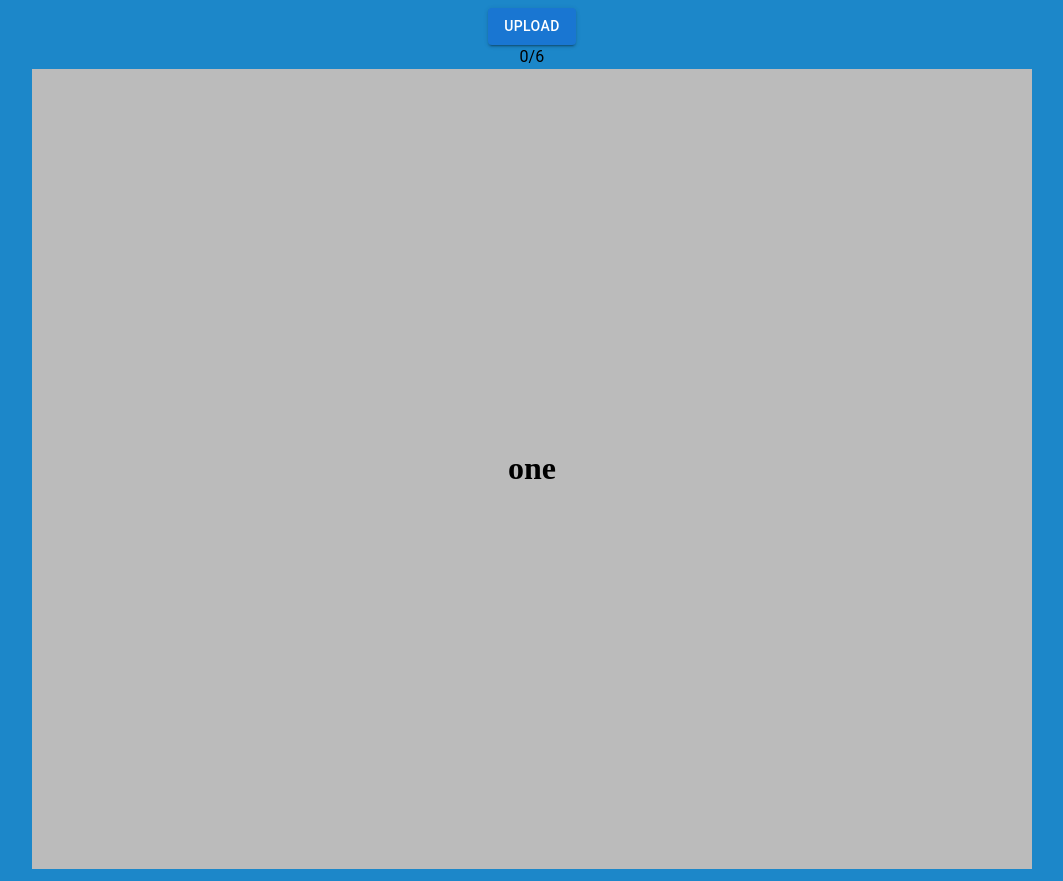
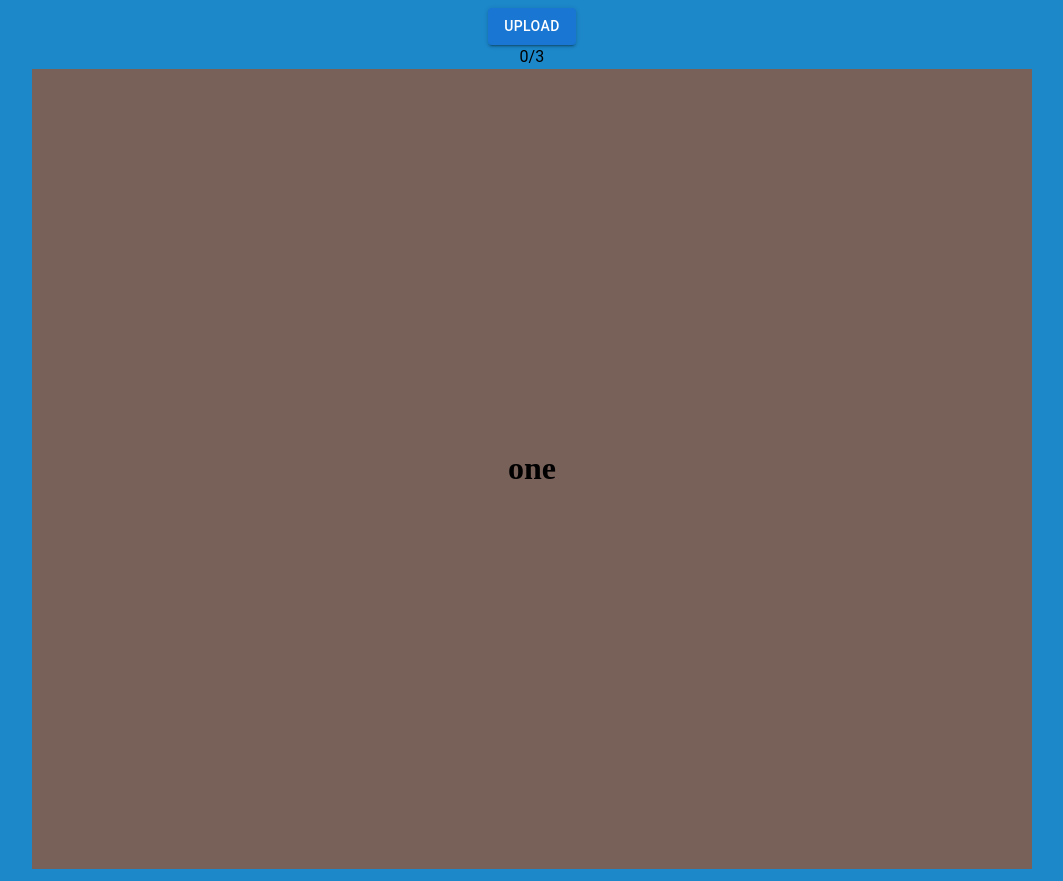
Before and after one commit to adrianclinansmith/markdown-cards, a React (Create React App) app: page / in a window 1280 px wide. Shown: the whole page, without its empty margins (108-1171 px from the left). Built offline with nearby package versions, Linux system fonts and the light colour scheme.

Commit message:
changed card color

```diff
--- a/src/App.tsx
+++ b/src/App.tsx
@@ -16,19 +16,13 @@ import DisplayCard from "./components/DisplayCard";
 import Typography from "@mui/material/Typography";
 import Swiper from "./components/Swiper";
 
-const defaultContent = [
-	"# one", "one",
-	"## two", "$$\nx^2\n$$",
-	"## three", "three"
-];
 const fronts = ["# one", "## two", "### three"];
-const backs = ["one", "$$\nx^2\n$$", "three"];
+const backs = ["one", "$$\n{\\sqrt{a^2 + b^2} = c \\over 2}\n$$", "three"];
 
 export default function App() {
 	const [markdown, setMarkdown] = useState("");
 	// const [index, setIndex] = useState(0);
 	// const cardContent = splitIntoCards(markdown);
-	const cardContent = defaultContent
 	const cardIndexRef = useRef(0);
 	// const cardContent = content;
 	// document.onkeydown = (e: KeyboardEvent) => {
@@ -43,10 +37,9 @@ export default function App() {
 	// };
 	return (
 		<div className="App">
-			<UploadButton setMarkdown={setMarkdown}
-			indexRef={cardIndexRef} />
-			<Typography>{`${cardIndexRef.current}/${cardContent.length}`}</Typography>
-			<Swiper items={cardContent} fronts={fronts} backs={backs} itemIndexRef={cardIndexRef}/>
+			<UploadButton setMarkdown={setMarkdown} indexRef={cardIndexRef} />
+			<Typography>{`${cardIndexRef.current}/${fronts.length}`}</Typography>
+			<Swiper fronts={fronts} backs={backs} itemIndexRef={cardIndexRef}/>
 		</div>
 	);
 }
--- a/src/components/FlipItem.css
+++ b/src/components/FlipItem.css
@@ -7,7 +7,7 @@
 	perspective: 1000px;
 }
 
-  .flip-card-inner {
+.flip-card-inner {
 	position: relative;
 	width: 100%;
 	height: 100%;
@@ -15,7 +15,7 @@
 	transition: transform 0.6s;
 	transform-style: preserve-3d;
 	box-shadow: 0 4px 8px 0 rgba(0,0,0,0.2);
-  }
+}
 
   .flip-card.flip .flip-card-inner {
 	transform: rotateY(180deg);
@@ -33,12 +33,12 @@
   }
 
   .flip-card-front {
-	background-color: #bbb;
+	background-color: rgb(120, 97, 89);
 	color: black;
   }
 
   .flip-card-back {
-	background-color: #2980b9;
+	background-color: rgb(45, 33, 29);
 	color: white;
 	transform: rotateY(180deg);
   }
--- a/src/components/Swiper.tsx
+++ b/src/components/Swiper.tsx
@@ -15,7 +15,6 @@ import { maxHeight } from "@mui/system";
 import FlipItem from "./FlipItem";
 
 type SwiperProps = {
-    items: string[];
 	fronts: string[];
 	backs: string[];
 	itemIndexRef: React.MutableRefObject<number>;
@@ -23,7 +22,7 @@ type SwiperProps = {
 
 const MIN_SWIPE_REQUIRED = 40;
 
-function Swiper({ items, fronts, backs, itemIndexRef }: SwiperProps) {
+function Swiper({ fronts, backs, itemIndexRef }: SwiperProps) {
 	// console.log("render swiper");
     // hooks
     const ulRef = useRef<HTMLUListElement>(null);
```
